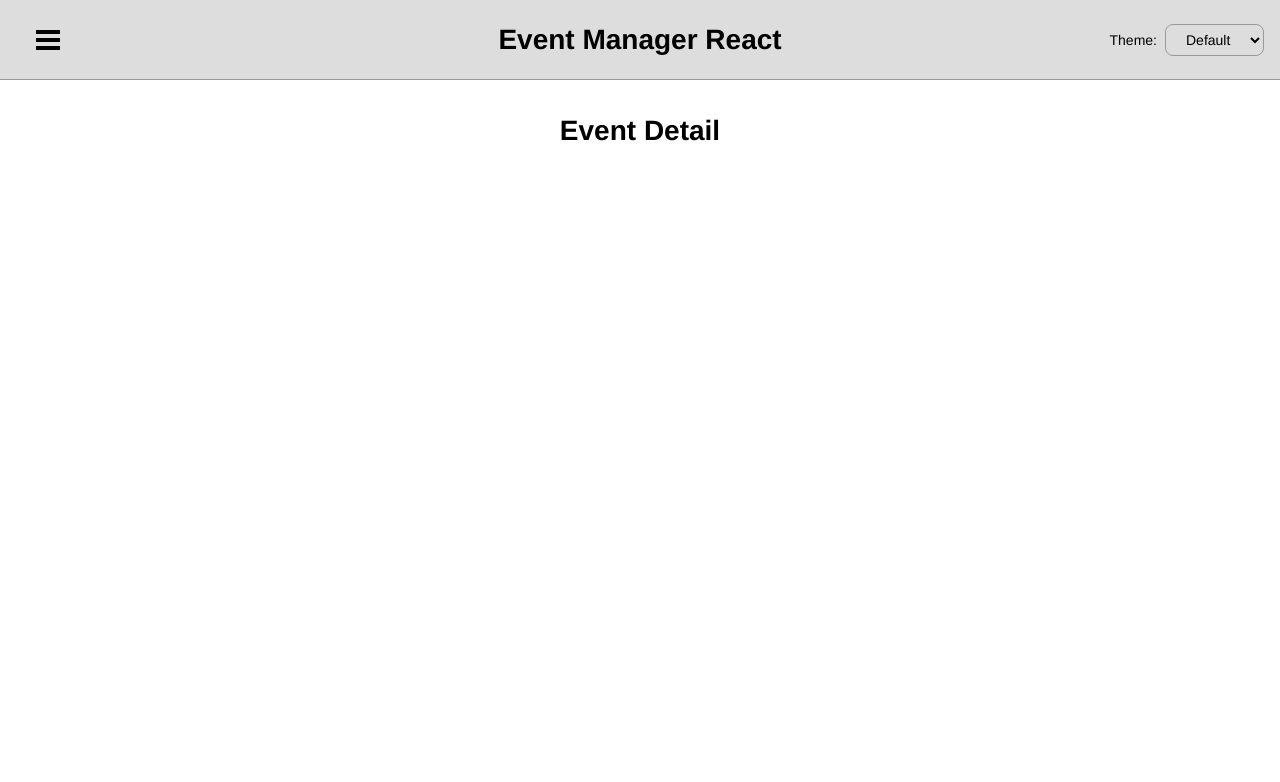
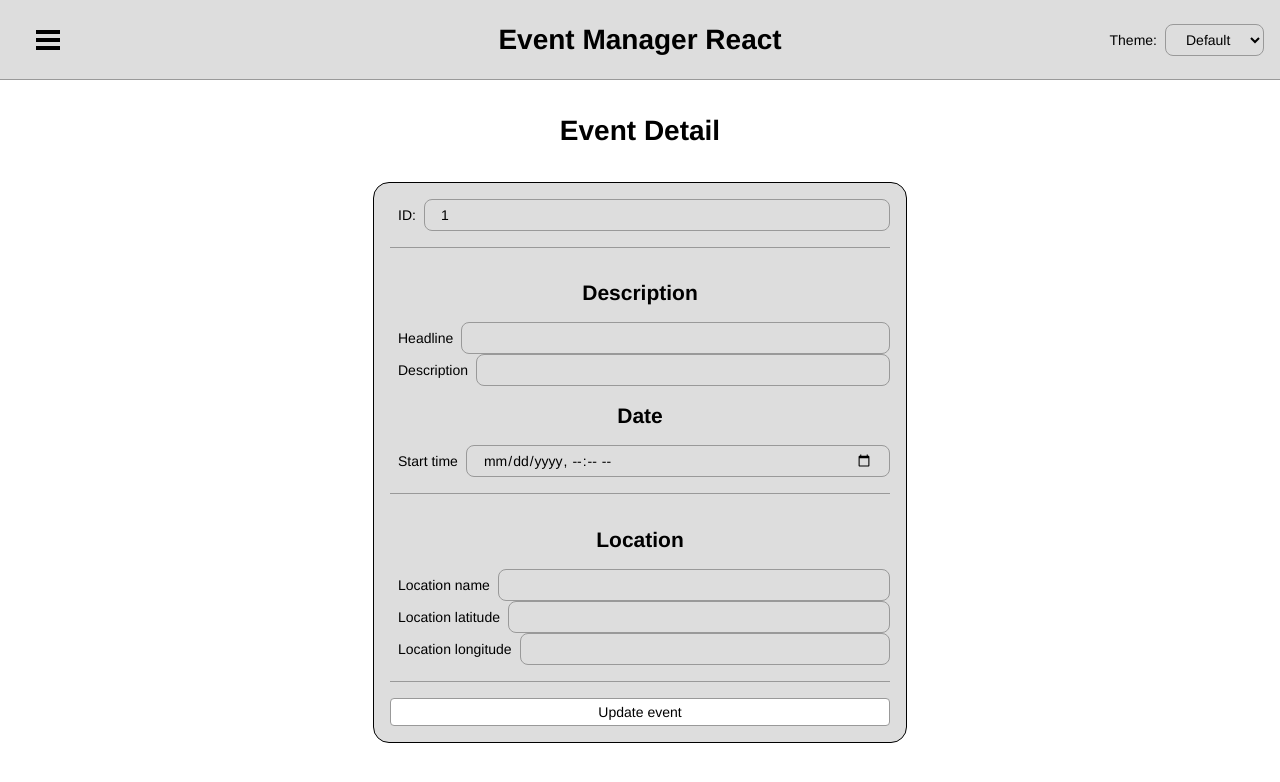
Before and after one commit to daxadal/event-manager-react, a React (Create React App) app: page /events/1 in a window 1280 px wide. Shown: the top 782 px of the page. Built offline with nearby package versions, Linux system fonts and the light colour scheme; no server answers.

Commit message:
Create EventDetail view (draft)

```diff
--- a/src/views/EventDetail.tsx
+++ b/src/views/EventDetail.tsx
@@ -1,5 +1,166 @@
-import React from "react";
+import React, { useContext, useEffect, useState } from "react";
+import styled from "styled-components";
+import { useNavigate, useParams } from "react-router-dom";
+
+import Button from "../components/base/Button";
+import Divider from "../components/base/Divider";
+import Input from "../components/base/Input";
+
+import { Event, EventData } from "../services/constants-types";
+import { getEvent, updateEvent } from "../services/api/routes";
+import { ModalOp } from "../reducers/modal-types";
+import { ModalContext } from "./Root";
+
+const TitleDiv = styled.div`
+  display: flex;
+  flex-direction: column;
+  align-items: center;
+`;
+
+const StyledForm = styled.form`
+  background-color: ${(props) => props.theme.foreground};
+  border-color: ${(props) => props.theme.border};
+  color: ${(props) => props.theme.text};
+
+  margin: 1rem auto;
+  border: 1px solid;
+  border-radius: 1rem;
+  padding: 1rem;
+
+  max-width: 500px;
+
+  display: flex;
+  flex-direction: column;
+  align-items: stretch;
+`;
 
 export default function EventDetail() {
-  return <h1>Event Detail</h1>;
+  const { id } = useParams();
+
+  const [event, setEvent] = useState<Partial<EventData>>({});
+  const [location, setLocation] = useState<Partial<EventData["location"]>>({});
+
+  const openModal = useContext(ModalContext);
+  const navigate = useNavigate();
+
+  useEffect(() => {
+    if (!id) navigate("/events");
+    else {
+      getEvent(id).then((loadedEvent) => {
+        setEvent(loadedEvent);
+        setLocation(loadedEvent.location);
+      });
+    }
+  }, [id, navigate]);
+
+  async function submit() {
+    if (!id) navigate("/events");
+    else
+      try {
+        if (!event.headline || !event.startDate) {
+          openModal({
+            type: ModalOp.OPEN_ERROR_MODAL,
+            message: "Fill out all the required fields",
+          });
+        } else {
+          const { headline, description, startDate, state } = event;
+          const responseEvent = await updateEvent(id, {
+            headline,
+            description,
+            startDate,
+            state,
+            location,
+          } as Event);
+
+          setEvent(responseEvent);
+          setLocation(responseEvent.location);
+
+          openModal({
+            type: ModalOp.OPEN_SUCCESS_MODAL,
+            message: "Event updated",
+          });
+        }
+      } catch (error) {
+        openModal({
+          type: ModalOp.OPEN_ERROR_MODAL,
+          message: error.message || "An error occurred",
+        });
+      }
+  }
+  return (
+    <>
+      <TitleDiv>
+        <h1>Event Detail</h1>
+      </TitleDiv>
+      <StyledForm
+        onSubmit={(e) => {
+          e.stopPropagation();
+          e.preventDefault();
+          submit();
+        }}
+      >
+        <Input id="id" value={id} type="text" tagText="ID: " disabled />
+        <Divider />
+
+        <h2>Description</h2>
+        <Input
+          type="text"
+          id="headline"
+          tagText="Headline"
+          value={event.headline}
+          onChange={(value) => setEvent({ ...event, headline: value })}
+        />
+        <Input
+          type="text"
+          id="description"
+          tagText="Description"
+          value={event.description}
+          onChange={(value) => setEvent({ ...event, description: value })}
+        />
+        <h2>Date</h2>
+        <Input
+          type="datetime-local"
+          id="date"
+          tagText="Start time"
+          value={event.startDate?.toISOString().substring(0, 16)}
+          onChange={(value) =>
+            setEvent({
+              ...event,
+              startDate: value ? new Date(value) : undefined,
+            })
+          }
+        />
+        <Divider />
+
+        <h2>Location</h2>
+        <Input
+          type="text"
+          id="location-name"
+          tagText="Location name"
+          value={location.name}
+          onChange={(value) => setLocation({ ...location, name: value })}
+        />
+        <Input
+          type="text"
+          id="location-latitude"
+          tagText="Location latitude"
+          value={location.lat}
+          onChange={(value) => setLocation({ ...location, lat: Number(value) })}
+        />
+        <Input
+          type="text"
+          id="location-longitude"
+          tagText="Location longitude"
+          value={location.lon}
+          onChange={(value) => setLocation({ ...location, lon: Number(value) })}
+        />
+
+        <Divider />
+
+        <Button as="button" type="submit">
+          Update event
+        </Button>
+      </StyledForm>
+    </>
+  );
 }
```
